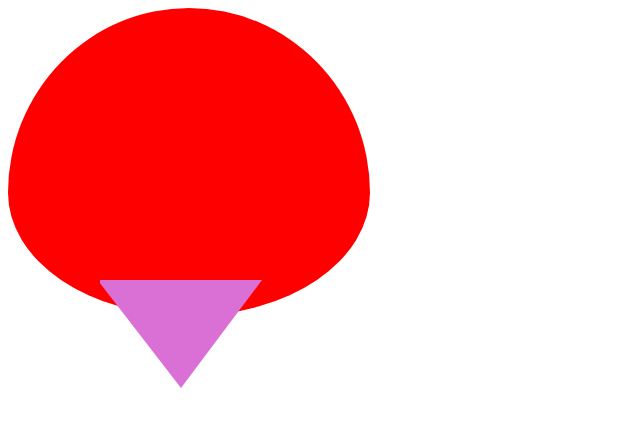
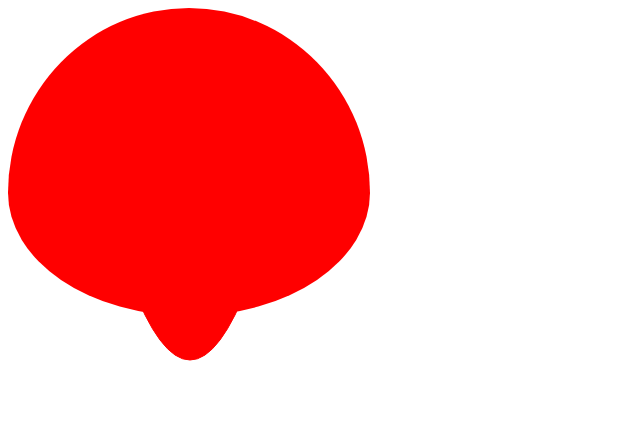
Before and after one commit to Yasaman-k/css-design, a plain HTML site: page cuteCat/index.html in a window 1280 px wide. Shown: the whole page, without its empty margins (0-640 px from the left). Drawn offline with Linux system fonts and the light colour scheme.

Commit message:
add nose

```diff
--- a/cuteCat/index.html
+++ b/cuteCat/index.html
@@ -1,5 +1,6 @@
 <!DOCTYPE html>
 <html lang="en">
+
 <head>
     <meta charset="UTF-8">
     <meta http-equiv="X-UA-Compatible" content="IE=edge">
@@ -7,14 +8,48 @@
     <title>Document</title>
     <link rel="stylesheet" href="style.css">
 </head>
+
 <body>
 
     <div class="container">
         <!-- <div class="bagview hide-bag" >
             <span class="caret"></span>
         </div> -->
-        <div class="container-1"></div>
+        <!-- <div class="container-1">
+
+
+        </div> -->
+        <div class="nose">
+            <canvas ></canvas>
+        </div>
+
+
     </div>
 
+
+
+
+    <script>
+        let cx = document.querySelector("canvas").getContext("2d")
+        cx.beginPath();
+        cx.fillStyle="red";
+        cx.moveTo(0, 0);
+
+
+        // control=(60,10) goal=(90,90)
+        cx.quadraticCurveTo(60, 160, 120, 0);
+        // cx.lineTo(0, 10);
+        cx.closePath();
+        cx.strokeStyle="red"
+        cx.stroke();
+        cx.fill()
+
+
+
+    </script>
+
+
+
 </body>
+
 </html>
--- a/cuteCat/style.css
+++ b/cuteCat/style.css
@@ -1,5 +1,4 @@
-.container{
-
+.container {
   display: block;
   width: 362px;
   height: 308px;
@@ -8,25 +7,41 @@
   z-index: 0;
 }
 
-.container-1{
+.container-1 {
   background-color: orchid;
   clip-path: polygon(50% 0, 102% 101%, 0 100%);
   width: 162px;
   height: 108px;
   position: absolute;
   z-index: 1;
-    transform: rotate(
-180deg
-);
+  transform: rotate(180deg);
   top: 280px;
   left: 100px;
   border-radius: -2px 68px 40px 24px;
+}
+canvas{
+  /* background-color: orchid; */
+  /* width: 100%; */
+  /* border-radius-bottom: 1000px; */
 
+  /* transform: scaleY(100px);
+  transform: scaleX(20px); */
 }
+.nose{
 
-
+  /* height: ; */
+/* transform: rotate(360deg); */
+  /* width: 162px;
+  height: 108px; */
+  position: absolute;
+  /* z-index: 1; */
+  /* transform: rotate(0deg); */
+  top: 280px;
+  left: 130px;
+  /* border-radius: -2px 68px 40px 24px; */
+}
 /*caret*/
-.bagview{
+.bagview {
   position: relative;
 }
 .caret {
@@ -37,8 +52,6 @@
   width: 100%;
   height: 8px;
   /* z-index: 2; */
-
-
 }
 .caret::after {
   left: 50%;
```
Lines whose indentation alone changed are shown as unchanged.
